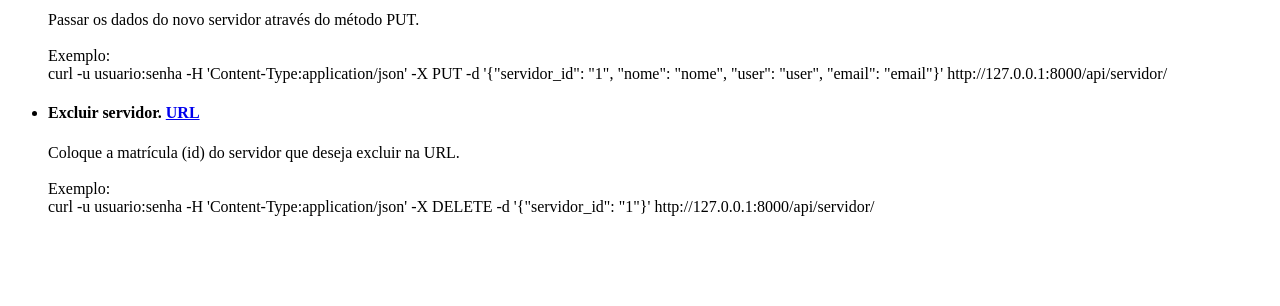
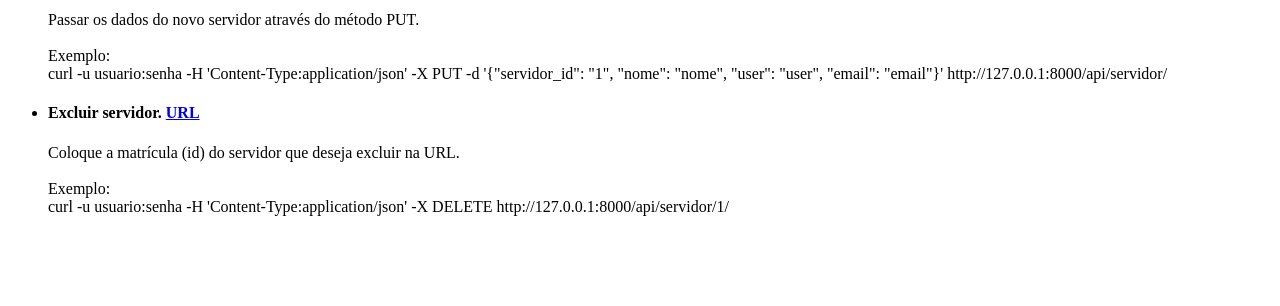
Before and after one commit to mariojorgevalle/rh, a Django app: template templates/index.html in a window 1280 px wide. Shown: the part 494-800 px from the top of the page. Run offline with Django 3.2, Linux system fonts and the light colour scheme; the template is opened without the code that fills it, so the values that code supplies are empty.

Commit message:
Modificado DELETE.

```diff
--- a/api/handlers.py
+++ b/api/handlers.py
@@ -26,10 +26,9 @@ class ServidorHandler(BaseHandler):
             return rc.CREATED
         return "ERRO!"
 
-    def delete(self, request):
-        data = request.data
+    def delete(self, request, servidor_id=None):
 
-        servidor = self.model.get(pk=data['servidor_id'])
+        servidor = self.model.get(pk=servidor_id)
         servidor.delete()
 
         return "APAGADO"
--- a/api/urls.py
+++ b/api/urls.py
@@ -14,6 +14,5 @@ urlpatterns = patterns('',
 #    url(r'^servidor/$', servidor_handler, { 'emitter_format': 'json' }),
     url(r'^servidor/(?P<servidor_id>.+)/(?P<emitter_format>.+)/$', servidor_handler),
     url(r'^servidor/$', servidor_handler),
-    url(r'^servidor/$', servidor_handler),
-    url(r'^servidor/$', servidor_handler),
+    url(r'^servidor/(?P<servidor_id>.+)/$', servidor_handler),
 )
--- a/templates/index.html
+++ b/templates/index.html
@@ -31,7 +31,7 @@
         <li><h4>Excluir servidor. <a href="/api/servidor/">URL</a></h4></li>
         <p>Coloque a matrícula (id) do servidor que deseja excluir na URL.</br><br/>
         Exemplo:<br/>
-        curl -u usuario:senha -H 'Content-Type:application/json' -X DELETE -d '{"servidor_id": "1"}' http://127.0.0.1:8000/api/servidor/</p>
+        curl -u usuario:senha -H 'Content-Type:application/json' -X DELETE http://127.0.0.1:8000/api/servidor/1/</p>
     </ul>
 
     </body>
```
